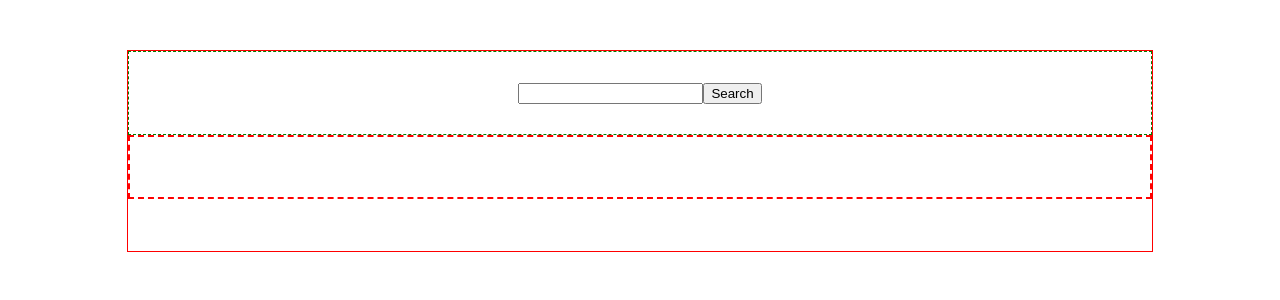
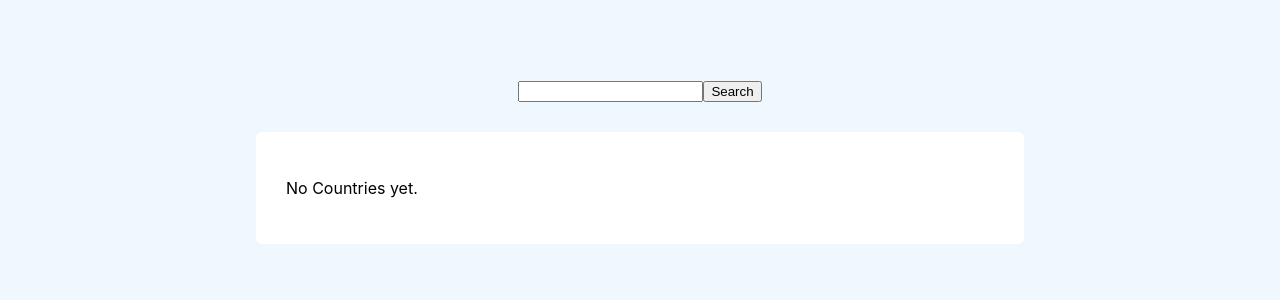
Before and after one commit to AwaMelvine/graphql-countries-search, a React (Create React App) app: page / in a window 1280 px wide. Shown: the top 300 px of the page. Built offline with nearby package versions, Linux system fonts and the light colour scheme.

Commit message:
Style country list component

```diff
--- a/src/components/CountryList.jsx
+++ b/src/components/CountryList.jsx
@@ -5,16 +5,25 @@ import Country from './Country';
 import { CountriesContext } from '../pages/SearchCountries';
 
 const CountriesWrapper = styled.div`
-  border: 2px dashed red;
+  border-radius: 6px;
   padding: 30px;
   display: grid;
   grid-template-columns: repeat(3, 1fr);
   grid-column-gap: 30px;
   grid-row-gap: 30px;
+  background: white;
 `;
 
 const CountryList = () => {
   const { countries } = useContext(CountriesContext);
+
+  if (countries.length === 0) {
+    return (
+      <CountriesWrapper>
+        <p>No Countries yet. </p>
+      </CountriesWrapper>
+    );
+  }
 
   return (
     <CountriesWrapper>
--- a/src/components/SearchForm.jsx
+++ b/src/components/SearchForm.jsx
@@ -2,7 +2,6 @@ import React, { useState } from 'react';
 import styled from 'styled-components';
 
 const SearchFormWrapper = styled.div`
-  border: 1px dashed green;
   padding: 30px;
   display: flex;
   align-items: center;
--- a/src/index.css
+++ b/src/index.css
@@ -5,6 +5,7 @@ body {
     sans-serif;
   -webkit-font-smoothing: antialiased;
   -moz-osx-font-smoothing: grayscale;
+  background-color: aliceblue;
 }
 
 code {
--- a/src/pages/SearchCountries.jsx
+++ b/src/pages/SearchCountries.jsx
@@ -11,8 +11,7 @@ import { setNewCountry } from '../context/countriesActions';
 export const CountriesContext = createContext();
 
 const SearchWrapper = styled.div`
-  border: 1px solid red;
-  width: 80%;
+  width: 60%;
   margin: 50px auto;
   min-height: 200px;
 `;
```
